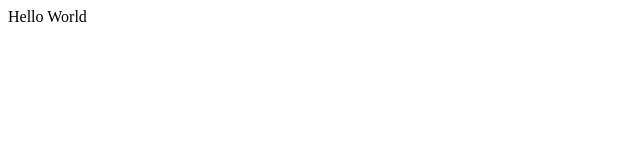
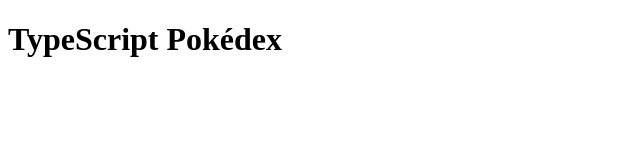
Before and after one commit to Bear27kuma/ts-pokedex, a website built with webpack: page dist/index.html in a window 1280 px wide. Shown: the whole page, without its empty margins (0-640 px from the left). Built offline with nearby package versions, Linux system fonts and the light colour scheme.

Commit message:
HTMLファイルを編集

```diff
--- a/dist/index.html
+++ b/dist/index.html
@@ -4,10 +4,13 @@
   <meta charset='UTF-8'>
   <meta name='viewport' content='width=device-width, user-scalable=no, initial-scale=1.0, maximum-scale=1.0, minimum-scale=1.0'>
   <meta http-equiv='X-UA-Compatible' content='ie=edge'>
-  <title>Sample</title>
+  <title>TypeScript Pokédex</title>
 </head>
 <body>
-  <div id='root'></div>
+  <main>
+    <h1>TypeScript Pokédex</h1>
+    <div id='app'></div>
+  </main>
   <script src='bundle.js'></script>
 </body>
 </html>
```
